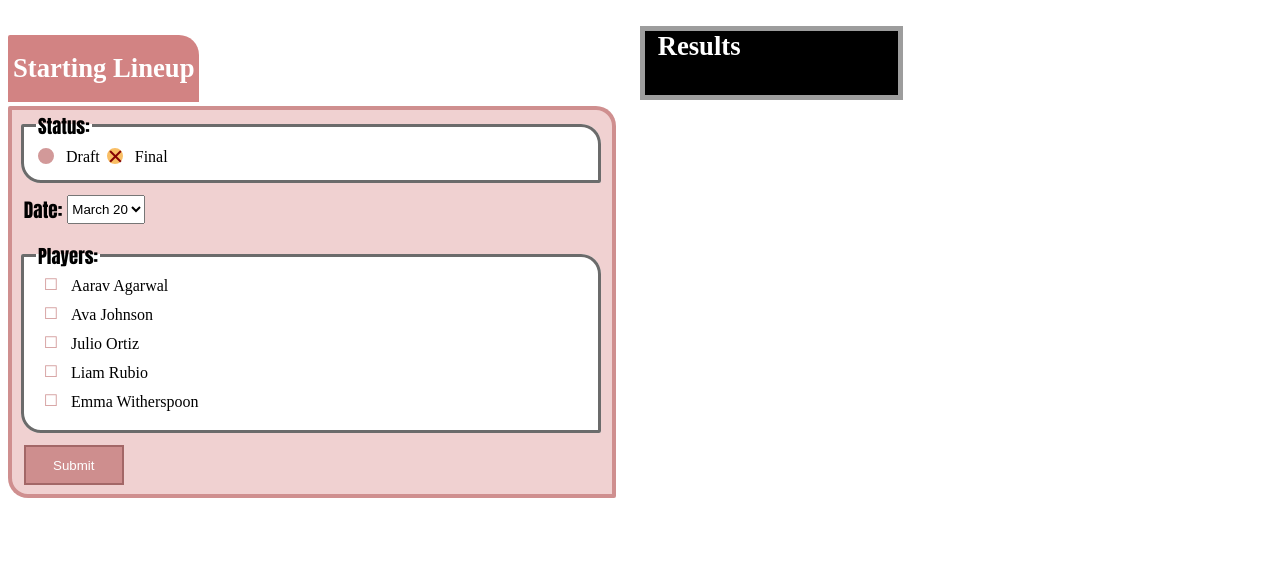
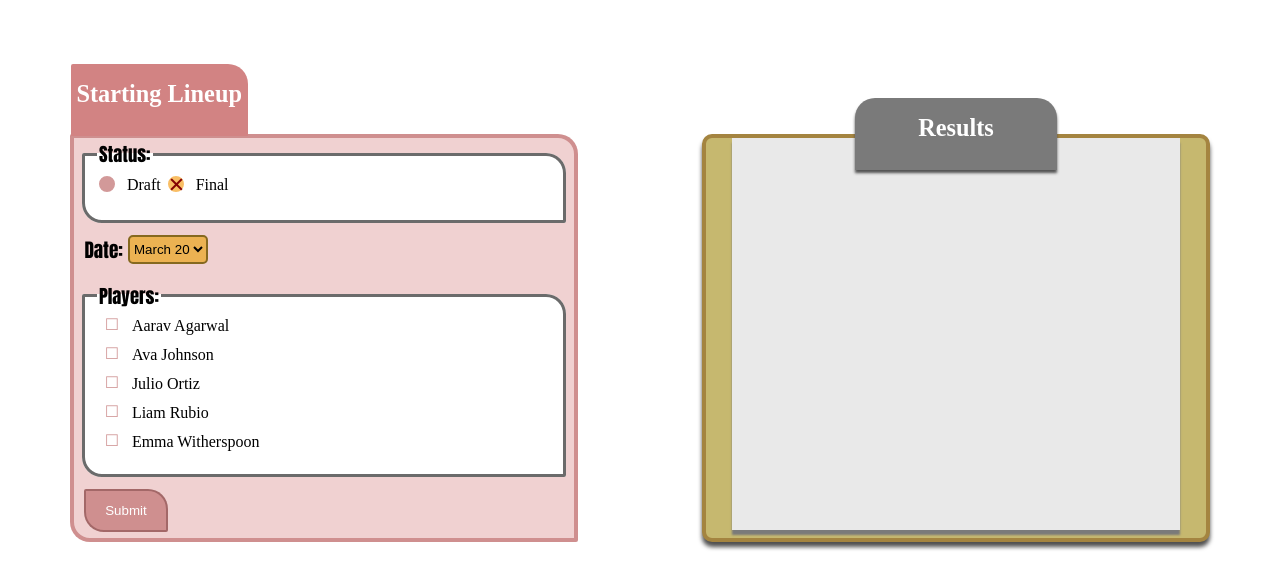
Before and after one commit to BSUJonathanDunn/10.03Lab-JavaScript-in-the-Browser, a website: page index.html in a window 1280 px wide. Drawn offline with Linux system fonts and the light colour scheme.

Commit message:
modified:   dist/css/style.css 	modified:   dist/javascript/script.js 	modified:   index.html

```diff
--- a/index.html
+++ b/index.html
@@ -12,10 +12,12 @@
 
 <body>
   <div id="grid-container">
-    <div id="form-title">
-      <h1>Starting Lineup</h1>
-    </div>
+
     <div id="form-container">
+      <div id="form-title">
+        <h1>Starting Lineup</h1>
+      </div>
+
       <form id="team-form">
         <p>
           <fieldset id="status">
@@ -75,8 +77,15 @@
         </p>
       </form>
     </div>
-    <h1 id="results-title">Results</h1>
+
     <div id="result-container">
+      <div id="results-title">
+        <h1>Results</h1>
+      </div>
+
+      <div id="result-paper">
+
+      </div>
     </div>
   </div>
 </body>
```
Also changed, not shown: dist/css/style.css, dist/javascript/script.js.
